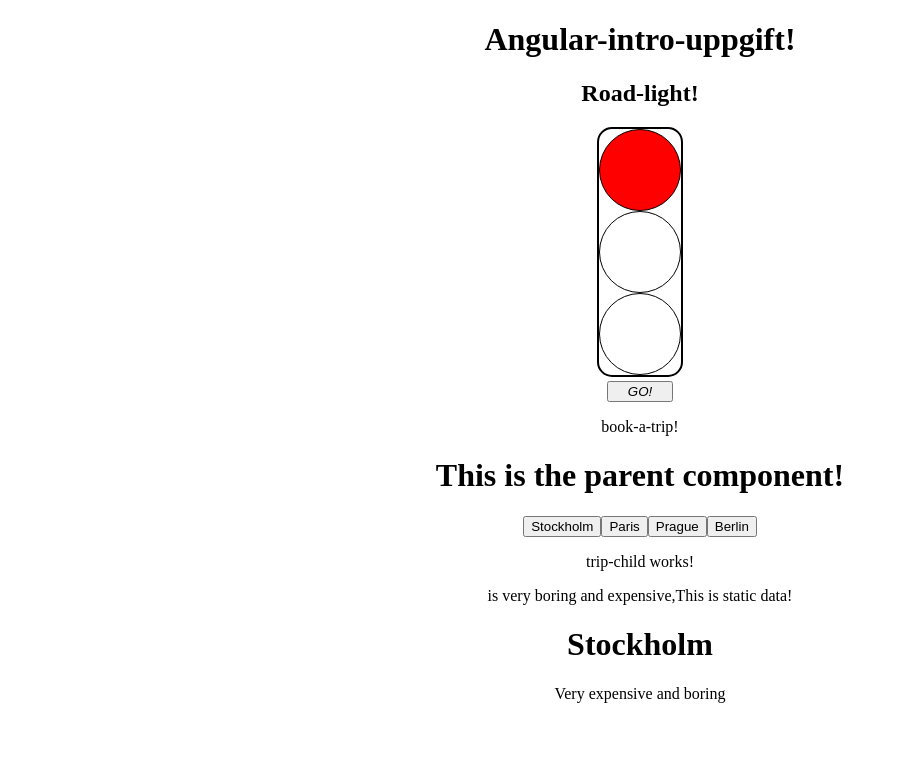
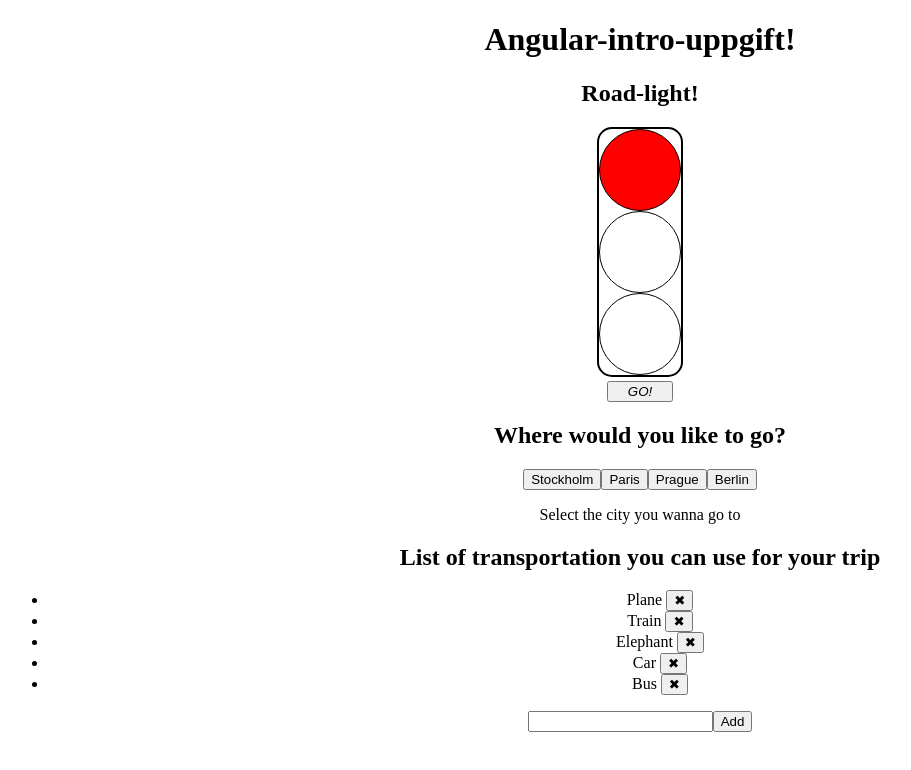
Before and after one commit to casaDelFuego/Angular-intro, an Angular app: page / in a window 1280 px wide. Shown: the top 770 px of the page, without its empty margins (0-911 px from the left). Built offline with nearby package versions, Linux system fonts and the light colour scheme.

Commit message:
finished logic

```diff
--- a/src/app/app.component.html
+++ b/src/app/app.component.html
@@ -5,6 +5,7 @@
   </h1>
 <app-road-light></app-road-light>
 <app-book-a-trip></app-book-a-trip>
+<app-transport></app-transport>
 
 
 </div>
--- a/src/app/book-a-trip/book-a-trip.component.html
+++ b/src/app/book-a-trip/book-a-trip.component.html
@@ -1,9 +1,7 @@
-<p>
-  book-a-trip!
-</p>
-<h1>
-  This is the parent component!
-</h1>
+
+<h2>
+  Where would you like to go?
+</h2>
 
 <div class="tabTitles">
   <button class="destinations" (click)="markTheTab('stockholm')">Stockholm</button>
@@ -12,5 +10,4 @@
   <button class="destinations" (click)="markTheTab('berlin')">Berlin</button>
 </div>
 
-<app-trip-child [StockholmData]="StockholmData" [destinations]="selectedCity"
-staticdata="This is static data!">this is what's in child tag</app-trip-child>
+<app-trip-child [destinations]="selectedCity"></app-trip-child>
--- a/src/app/book-a-trip/book-a-trip.component.ts
+++ b/src/app/book-a-trip/book-a-trip.component.ts
@@ -1,4 +1,4 @@
-import { Component, OnInit, Switch } from '@angular/core';
+import { Component, OnInit } from '@angular/core';
 
 @Component({
   selector: 'app-book-a-trip',
@@ -7,8 +7,7 @@ import { Component, OnInit, Switch } from '@angular/core';
 })
 
 export class BookATripComponent implements OnInit {
-  StockholmData: string = 'is very boring and expensive';
-  selectedCity: string = 'stockholm';
+  selectedCity: string = '';
 
   constructor() {
 
--- a/src/app/book-a-trip/trip-child/trip-child.component.html
+++ b/src/app/book-a-trip/trip-child/trip-child.component.html
@@ -1,31 +1,22 @@
-<p>
-  trip-child works!
-</p>
-
-<div class="childContent">
-  {{ StockholmData }},{{ staticdata }}
-</div>
-
 
 <div [ngSwitch]="destinations">
   <div *ngSwitchCase="'stockholm'">
-     <h1>Stockholm</h1>
+     <h3>Stockholm</h3>
      <p>Very expensive and boring</p>
   </div>
   <div *ngSwitchCase="'paris'">
-     <h1>Paris</h1>
+     <h3>Paris</h3>
      <p>Good wine and culture but expensive food</p>
   </div>
   <div *ngSwitchCase="'prague'">
-     <h1>Prague</h1>
+     <h3>Prague</h3>
      <p>Cheap beer and food, amazing architecture</p>
   </div>
   <div *ngSwitchCase="'berlin'">
-     <h1>Berlin</h1>
+     <h3>Berlin</h3>
      <p>Cheap beer and you can smoke inside bars</p>
   </div>
   <div *ngSwitchDefault>
-     <h1>Switch</h1>
      <p>Select the city you wanna go to</p>
   </div>
 </div>
--- a/src/app/book-a-trip/trip-child/trip-child.component.ts
+++ b/src/app/book-a-trip/trip-child/trip-child.component.ts
@@ -1,4 +1,4 @@
-import { Component, OnInit, Input, Switch } from '@angular/core';
+import { Component, OnInit, Input } from '@angular/core';
 
 @Component({
   selector: 'app-trip-child',
--- a/src/app/road-light/road-light.component.ts
+++ b/src/app/road-light/road-light.component.ts
@@ -6,7 +6,7 @@ import { Component, OnInit } from '@angular/core';
   styleUrls: ['./road-light.component.css']
 })
 export class RoadLightComponent implements OnInit {
-
+  state: number = 0;
   constructor() {}
 
   nextState() {
@@ -17,7 +17,7 @@ export class RoadLightComponent implements OnInit {
   }
 
   ngOnInit() {
-    this.state = 0;
+
 
   }
 
--- /dev/null
+++ b/src/app/transport/transport.component.css
@@ -0,0 +1,3 @@
+.selected {
+  background-color: grey;
+}
--- /dev/null
+++ b/src/app/transport/transport.component.html
@@ -0,0 +1,13 @@
+<h2>List of transportation you can use for your trip</h2>
+<ul>
+    <li *ngFor="let t of transport" [className]="t.selected ? 'selected' : ''">
+      <span (click)="markTransport(t)">
+      {{t.name}}
+      </span>
+      <button class="btn" (click)="remove(t)">✖</button>
+    </li>
+</ul>
+<div>
+  <input type="text" [(ngModel)]="transportName" />
+  <button class="btn" (click)="addTransport()">Add</button>
+</div>
--- /dev/null
+++ b/src/app/transport/transport.component.ts
@@ -0,0 +1,44 @@
+import { Component, OnInit, Form, Input } from '@angular/core';
+
+@Component({
+  selector: 'app-transport',
+  templateUrl: './transport.component.html',
+  styleUrls: ['./transport.component.css']
+})
+export class TransportComponent implements OnInit {
+  transport = [
+    {name: 'Plane', selected: false},
+    {name: 'Train', selected: false},
+    {name: 'Elephant', selected: false},
+    {name: 'Car', selected: false},
+    {name: 'Bus', selected: false},
+  ];
+
+  transportName: string='';
+
+  markTransport(t) {
+    t.selected = !t.selected;
+    console.log(t.selected);
+  }
+
+  addTransport() {
+    //console.log(this.transportName);
+    this.transport.push({
+      name: this.transportName
+    })
+    this.transportName="";
+  }
+  remove(t) {
+    console.log(t);
+    let i: number = this.transport.indexOf(t);
+    if (i!=-1) {
+      this.transport.splice(i, 1);
+    }
+  }
+  constructor() { }
+
+  ngOnInit() {
+
+  }
+
+}
```
Also changed, not shown: src/app/app.component.ts (+4 -3 lines), src/app/app.module.ts (+6 -2 lines), 1 other file (tests, documents, lock files or other folders).
